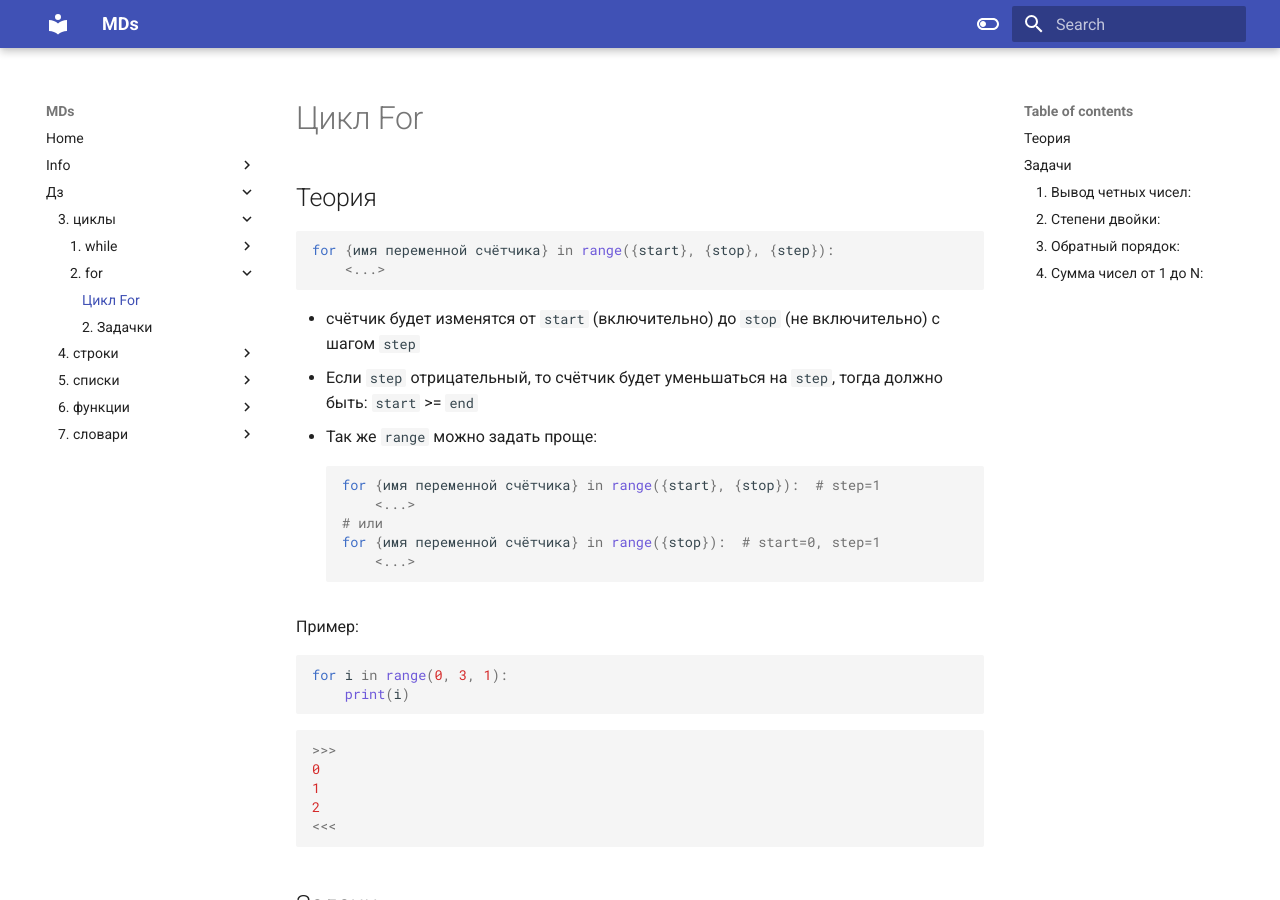
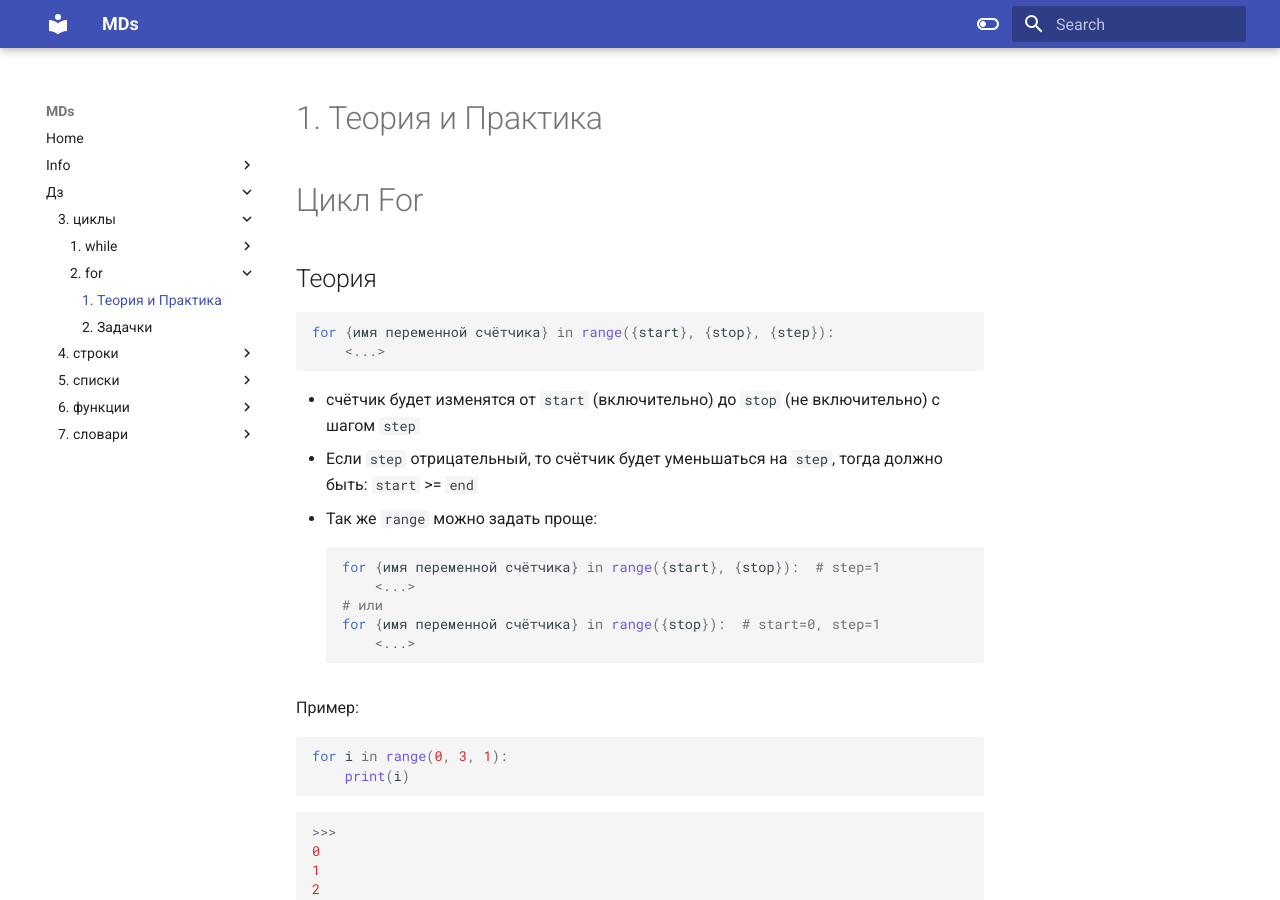
Before and after one commit to Ya4alex/MDs, an MkDocs documentation site: the page built from docs/Дз/3. циклы/2. for/1. Теория и Практика.md, in a window 1280 px wide and 900 px high. Built offline with MkDocs 1.6.1 and Material for MkDocs 9.7.7, drawn with Linux system fonts in a browser that asks for light colours.

Commit message:
for fixing names

````diff
--- a/docs/Дз/3. циклы/2. for/1. Теория и Практика.md
+++ b/docs/Дз/3. циклы/2. for/1. Теория и Практика.md
@@ -1,3 +1,4 @@
+# 1. Теория и Практика
 # Цикл For
 ## Теория
 ```python
````
